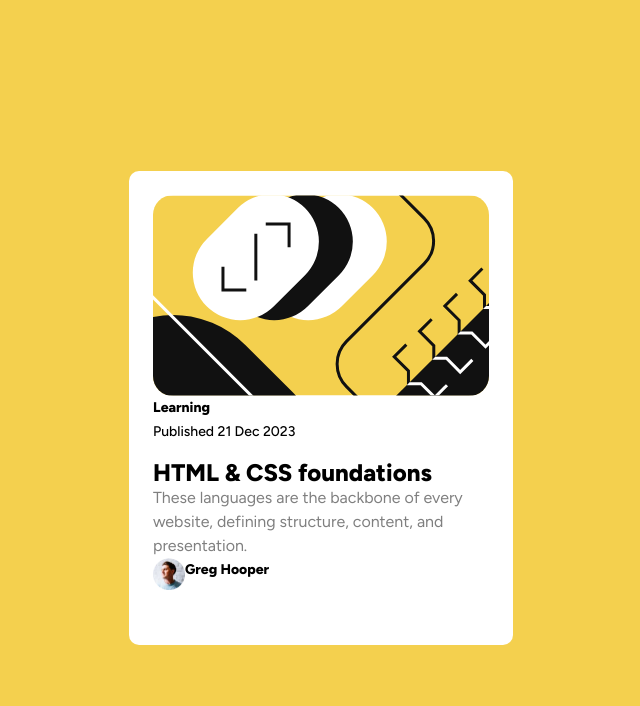
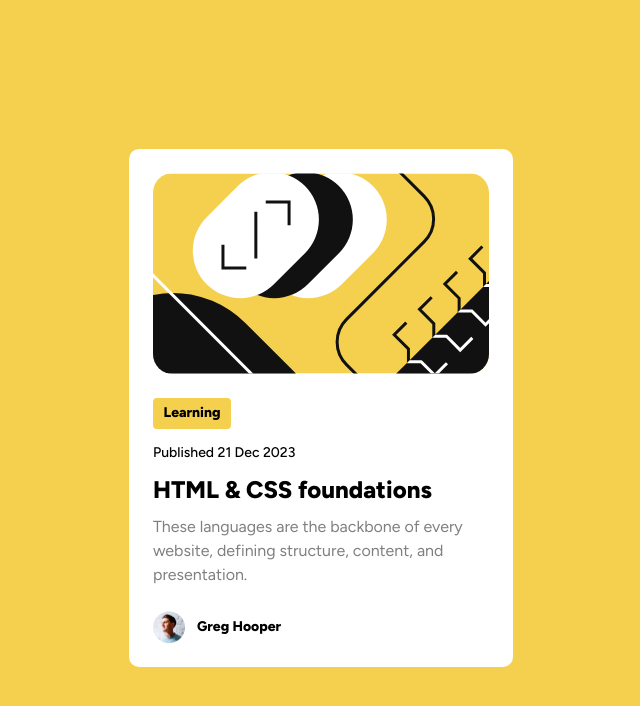
Before and after one commit to Masseh2025/Blog-preview-card, a plain HTML site: page blog-preview-card-main/index.html in a window 1280 px wide. Shown: the whole page, without its empty margins (319-959 px from the left). Drawn offline with Linux system fonts and the light colour scheme.

Commit message:
Finished tweaking content and padding for the card items

```diff
--- a/blog-preview-card-main/style.css
+++ b/blog-preview-card-main/style.css
@@ -117,16 +117,16 @@ body {
   align-items: flex-start;
   padding: 1.5rem; /* migth replace this with em idk */
   width: 384px;
-  height: 474px;
   border-radius: 10px;
   line-height: 150%;
 }
 
 .card__illustration {
+  margin-bottom: 1.5rem;
   border-radius: 20px;
 }
 
-/* card text */
+/* card text and padding*/
 
 .card__text--small {
   font-size: 0.875rem;
@@ -142,10 +142,19 @@ body {
 .card__heading {
   font-size: 1.5rem;
   font-weight: 800;
+  margin: 0;
 }
 
 .card__description {
   color: #7f7f7f;
+}
+
+/* category styling */
+
+.card__category {
+  padding: 0.25em 0.75em;
+  background-color: var(--yellow);
+  border-radius: 4px;
 }
 
 /* card info */
@@ -153,11 +162,22 @@ body {
 .card__info {
   display: flex;
   flex-direction: column;
+  align-items: flex-start;
 }
+
+.card__info * {
+  margin-bottom: 0.75rem;
+}
+
+.card__description {
+  margin-bottom: 1.5rem;
+}
+
 /* card author */
 
 .card__author-info {
   display: flex;
+  align-items: center;
 }
 .card__authors-profile {
   width: 32px;
@@ -166,4 +186,5 @@ body {
 
 .card__authors-name {
   font-weight: 800;
+  padding-left: 0.75rem;
 }
```
